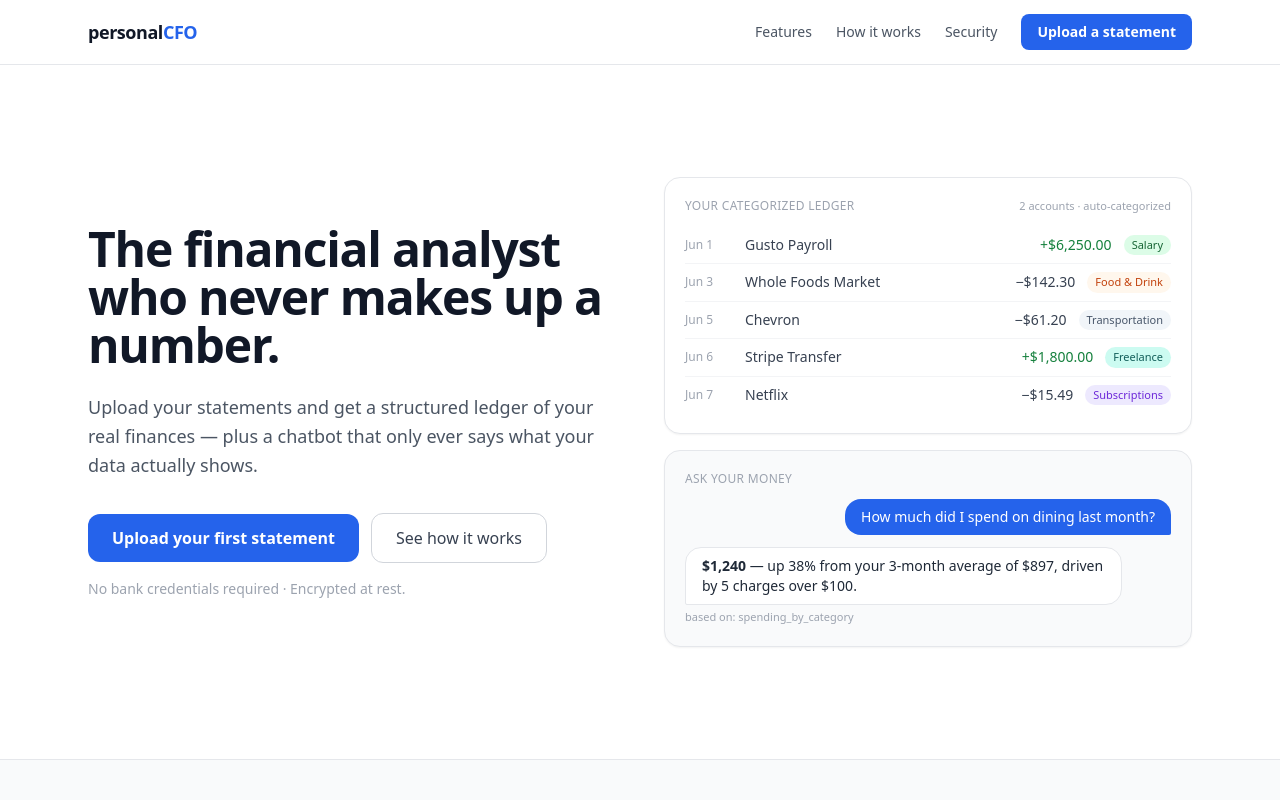
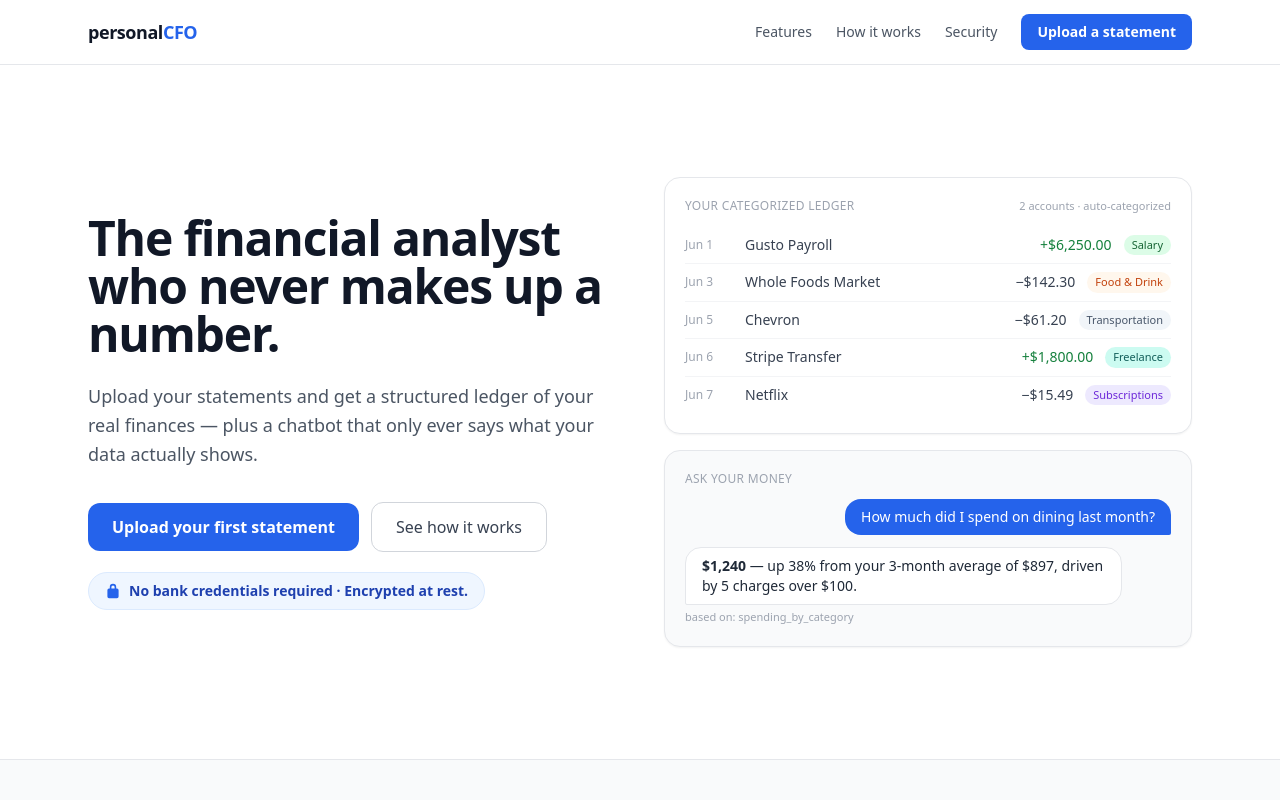
Before and after one commit to amitghosh80/personalCFO, a Next.js app in the folder frontend/: page / in a window 1280 px wide. Shown: the top 800 px of the page. Built offline with nearby package versions, Linux system fonts and the light colour scheme.

Commit message:
Make the no-bank-credentials/encrypted-at-rest trust signal more prominent on landing and signup

```diff
--- a/frontend/components/AuthForm.tsx
+++ b/frontend/components/AuthForm.tsx
@@ -38,6 +38,11 @@
         <p className="text-gray-500 mb-6">
           {isSignup ? "Start tracking your finances with personalCFO." : "Sign in to continue."}
         </p>
+        {isSignup && (
+          <p className="text-xs text-gray-500 mb-6 -mt-2">
+            No bank credentials required · Encrypted at rest.
+          </p>
+        )}
         <form onSubmit={handleSubmit} className="space-y-4">
           <div>
             <label className="block text-sm font-medium text-gray-700 mb-1">Email</label>
--- a/frontend/components/Landing.tsx
+++ b/frontend/components/Landing.tsx
@@ -192,7 +192,23 @@
                 See how it works
               </a>
             </div>
-            <p className="mt-4 text-sm text-gray-400">No bank credentials required · Encrypted at rest.</p>
+            <div className="mt-5 inline-flex items-center gap-2 rounded-full border border-blue-100 bg-blue-50 px-4 py-2">
+              <svg
+                className="h-4 w-4 shrink-0 text-blue-600"
+                viewBox="0 0 20 20"
+                fill="currentColor"
+                aria-hidden="true"
+              >
+                <path
+                  fillRule="evenodd"
+                  d="M10 1a4 4 0 0 0-4 4v2H5a2 2 0 0 0-2 2v8a2 2 0 0 0 2 2h10a2 2 0 0 0 2-2V9a2 2 0 0 0-2-2h-1V5a4 4 0 0 0-4-4Zm2 6V5a2 2 0 1 0-4 0v2h4Z"
+                  clipRule="evenodd"
+                />
+              </svg>
+              <span className="text-sm font-semibold text-blue-800">
+                No bank credentials required · Encrypted at rest.
+              </span>
+            </div>
           </div>
 
           {/* Hero visuals: product mockups showing what the system produces —
```
